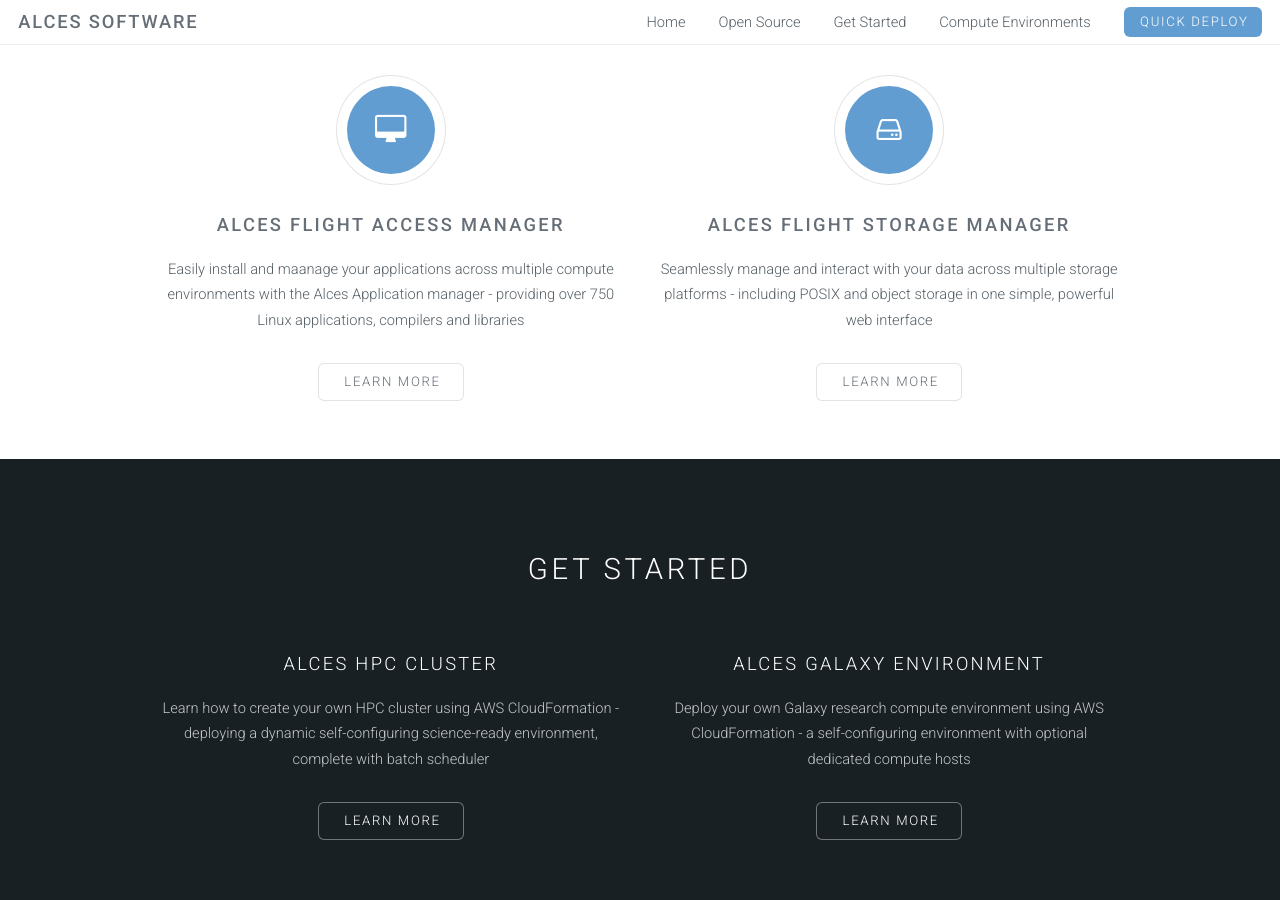
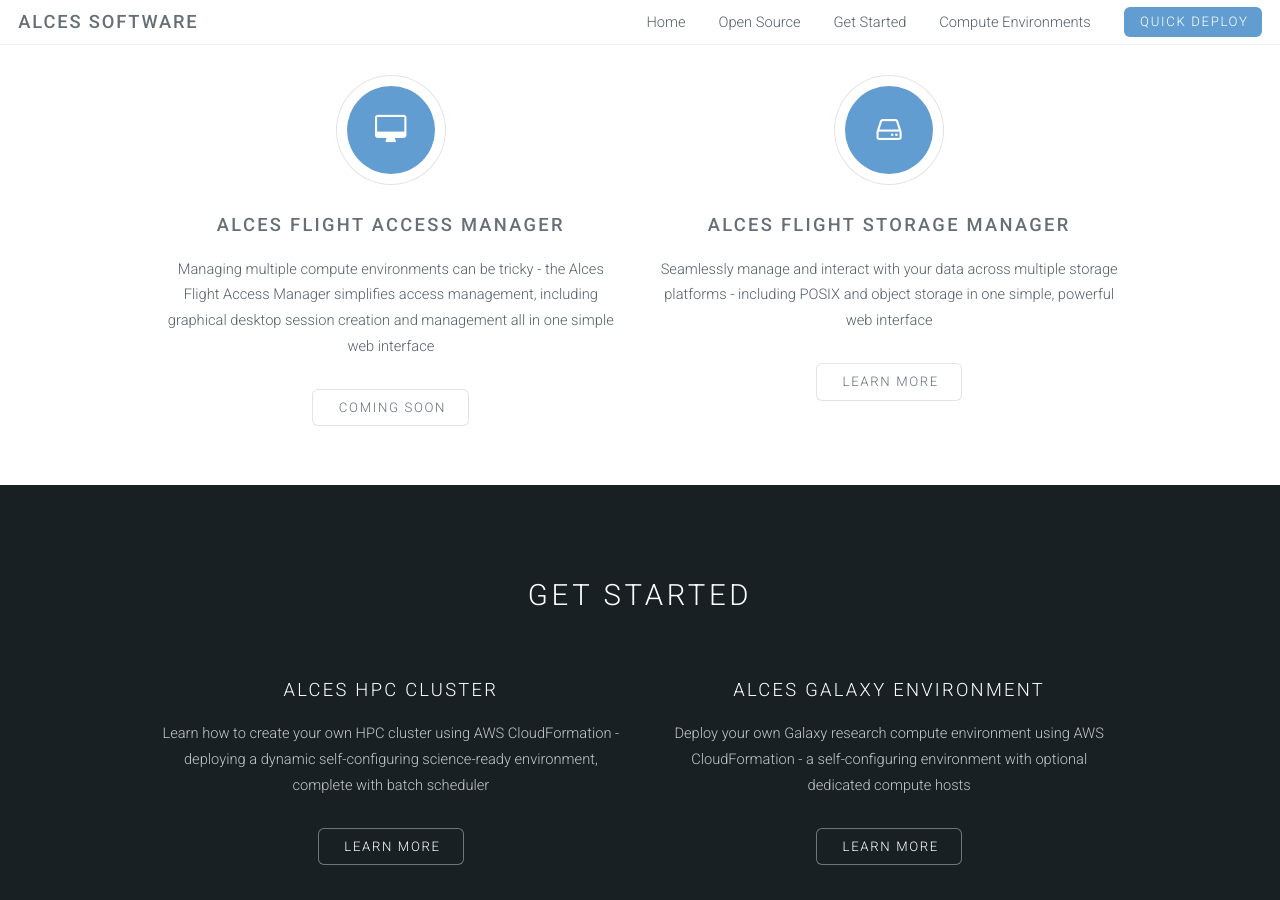
Before and after one commit to alces-software/alces-software.github.io, a Jekyll site: the page built from index.html, in a window 1280 px wide and 900 px high, scrolled down 999 px. Built offline with Jekyll 4.4.1, drawn with Linux system fonts in a browser that asks for light colours.

Commit message:
Update homepage links, add access manager description

```diff
--- a/index.html
+++ b/index.html
@@ -22,7 +22,7 @@
 								<i class="icon fa-server major"></i>
 								<h3><strong>Alces Flight Compute Appliance</strong></h3>
 								<p>Start cloud-computing today with  the Alces Compute appliance, automatically deploying self-configuring dynamic HPC environments. Why not <a href="#">deploy an environment on AWS?</a></p>
-									<a href="#" class="button alt">Learn More</a>
+									<a href="alces-compute.html" class="button alt">Learn More</a>
 							</section>
 						</div>
 						<div class="4u">
@@ -42,8 +42,8 @@
 							<section class="special">
 								<i class="icon fa-desktop major"></i>
 								<h3><strong>Alces Flight Access Manager</strong></h3>
-								<p>Easily install and maanage your applications across multiple compute environments with the Alces Application manager - providing over 750 Linux applications, compilers and libraries</p>
-									<a href="alces-app-manager.html" class="button alt">Learn More</a>
+								<p>Managing multiple compute environments can be tricky - the Alces Flight Access Manager simplifies access management, including graphical desktop session creation and management all in one simple web interface</p>
+									<a href="#" class="button alt">Coming Soon</a>
 							</section>
 						</div>
 						<div class="6u">
```
